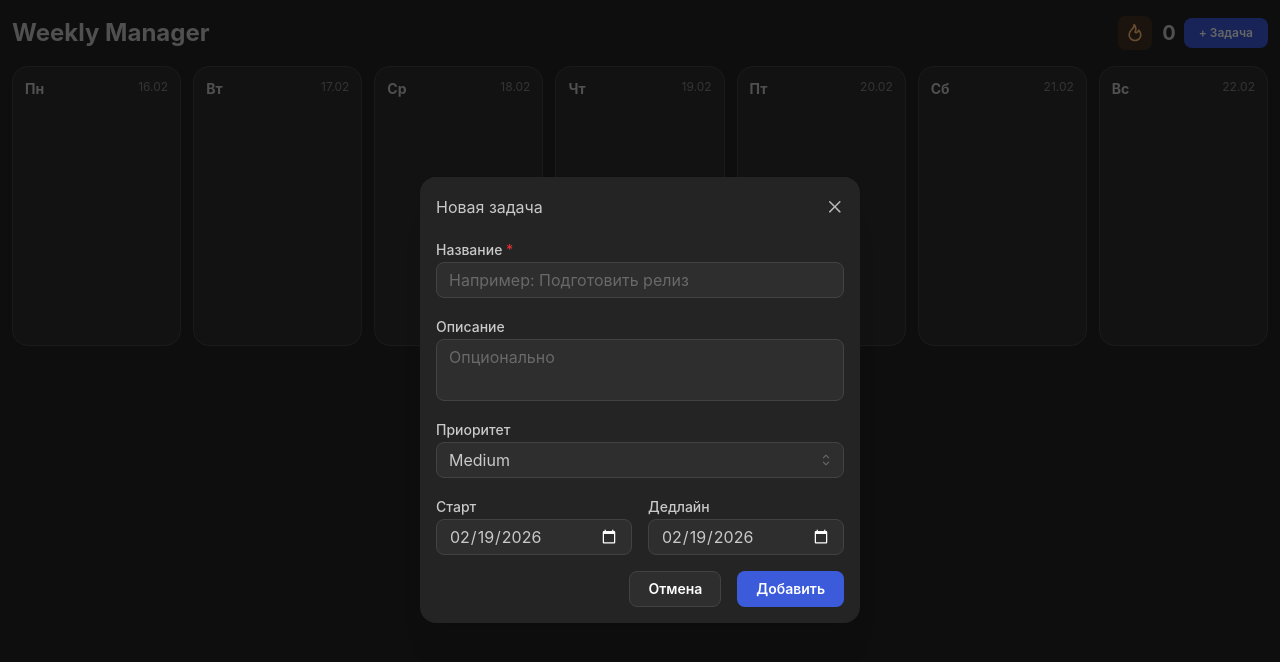
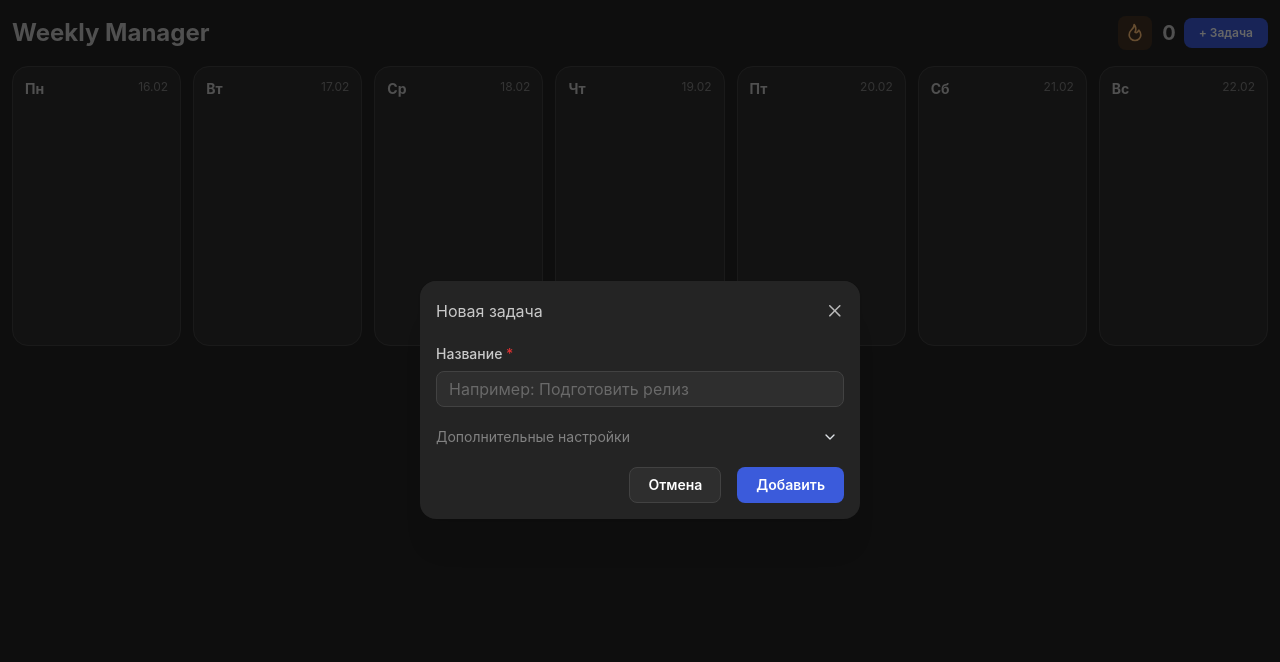
Before and after one commit to future-fashion-hub/TG-mini-app, a React (Vite) app: page / in a window 1280 px wide. Both pictures are taken after a click on the button "+ Задача". Shown: the top 662 px of the page. Built offline with nearby package versions, Linux system fonts and the light colour scheme.

Commit message:
update form

```diff
--- a/src/components/AddTaskModal.tsx
+++ b/src/components/AddTaskModal.tsx
@@ -1,6 +1,8 @@
-import { Button, Group, Modal, Select, Stack, TextInput, Textarea } from '@mantine/core'
+import { ActionIcon, Button, Collapse, Group, Modal, Select, Stack, Text, TextInput, Textarea } from '@mantine/core'
 import { useForm } from '@mantine/form'
+import { IconChevronDown, IconChevronUp } from '@tabler/icons-react'
 import dayjs from 'dayjs'
+import { useState } from 'react'
 import type { NewTaskInput } from '../types/task'
 import { DATE_FORMAT, formatISODate } from '../utils/date'
 
@@ -12,6 +14,8 @@ interface AddTaskModalProps {
 }
 
 export const AddTaskModal = ({ opened, defaultDate, onClose, onSubmit }: AddTaskModalProps) => {
+  const [expanded, setExpanded] = useState(false)
+
   const form = useForm<NewTaskInput>({
     initialValues: {
       title: '',
@@ -37,6 +41,7 @@ export const AddTaskModal = ({ opened, defaultDate, onClose, onSubmit }: AddTask
       radius="lg"
       centered
       onEnterTransitionEnd={() => {
+        setExpanded(false)
         form.setValues({
           title: '',
           description: '',
@@ -53,8 +58,30 @@ export const AddTaskModal = ({ opened, defaultDate, onClose, onSubmit }: AddTask
         })}
       >
         <Stack>
-          <TextInput label="Название" placeholder="Например: Подготовить релиз" required {...form.getInputProps('title')} />
-          <Textarea label="Описание" placeholder="Опционально" minRows={2} {...form.getInputProps('description')} />
+          <TextInput
+            label="Название"
+            placeholder="Например: Подготовить релиз"
+            required
+            styles={{ label: { marginBottom: 6 } }}
+            {...form.getInputProps('title')}
+          />
+
+          <Group justify="space-between" align="center" onClick={() => setExpanded(!expanded)} style={{ cursor: 'pointer' }}>
+             <Text size="sm" c="dimmed">Дополнительные настройки</Text>
+             <ActionIcon variant="subtle" color="gray">
+               {expanded ? <IconChevronUp size={16} /> : <IconChevronDown size={16} />}
+             </ActionIcon>
+          </Group>
+
+          <Collapse in={expanded}>
+            <Stack>
+              <Textarea
+                label="Описание"
+                placeholder="Опционально"
+                minRows={2}
+                styles={{ label: { marginBottom: 6 } }}
+                {...form.getInputProps('description')}
+              />
               <Select
                 label="Приоритет"
                 data={[
@@ -62,12 +89,16 @@ export const AddTaskModal = ({ opened, defaultDate, onClose, onSubmit }: AddTask
                   { label: 'Medium', value: 'medium' },
                   { label: 'High', value: 'high' },
                 ]}
+                styles={{ label: { marginBottom: 6 } }}
                 {...form.getInputProps('priority')}
               />
               <Group grow>
-            <TextInput label="Старт" type="date" {...form.getInputProps('startDate')} />
-            <TextInput label="Дедлайн" type="date" {...form.getInputProps('endDate')} />
+                <TextInput label="Старт" type="date" styles={{ label: { marginBottom: 6 } }} {...form.getInputProps('startDate')} />
+                <TextInput label="Дедлайн" type="date" styles={{ label: { marginBottom: 6 } }} {...form.getInputProps('endDate')} />
               </Group>
+            </Stack>
+          </Collapse>
+
           <Group justify="flex-end">
             <Button variant="default" onClick={onClose}>
               Отмена
```
Lines whose indentation alone changed are shown as unchanged.
